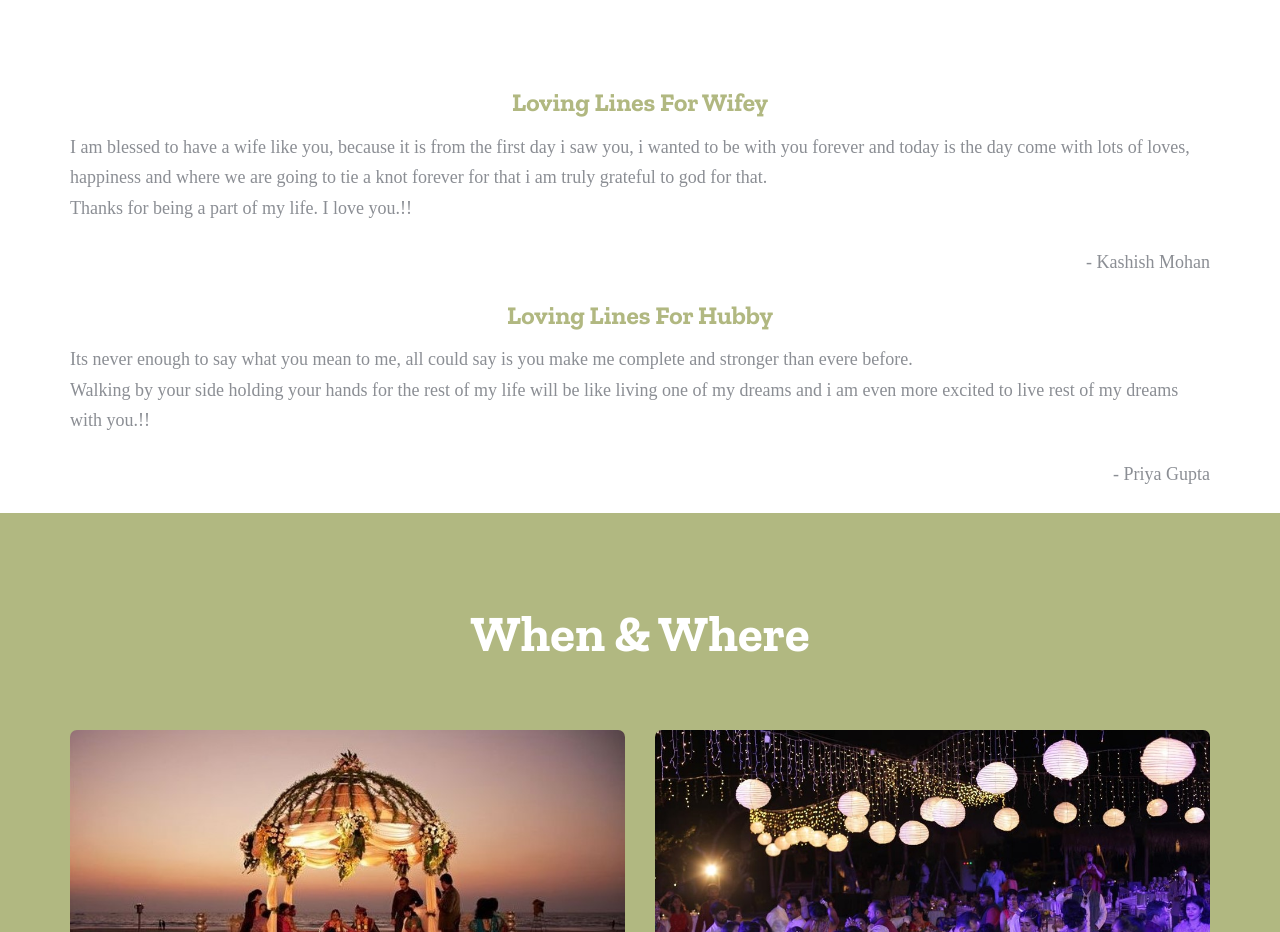
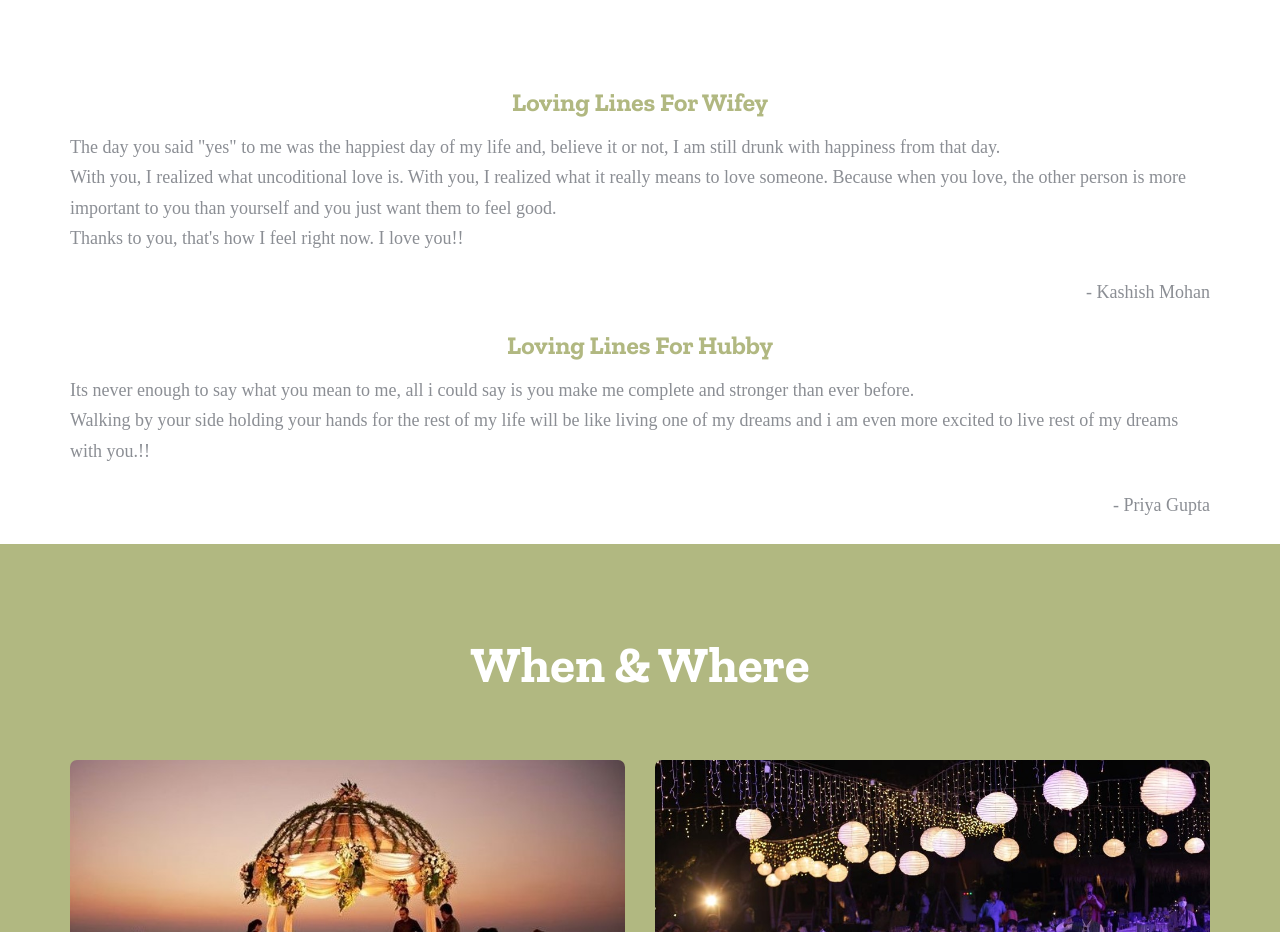
Before and after one commit to jaidevgoyal7/Wedding, a website: page index.html in a window 1280 px wide. Shown: the part 1600-2532 px from the top of the page. Drawn offline with nearby package versions, Linux system fonts and the light colour scheme; a web font is replaced by a local one.

Commit message:
Update index.html

```diff
--- a/index.html
+++ b/index.html
@@ -201,13 +201,13 @@ position:absolute;
 
 
       <h4 class="mt0 text-center">Loving Lines For Wifey</h4>
-      <p class="mt-1">I am  blessed  to have a wife like you, because it is from the first day i saw you, i wanted to be with you forever and today is the day come with lots of loves, happiness and where we are going to tie a knot forever for that i am truly grateful to god for that.<br>Thanks for being a part of my life. I love you.!!
+      <p class="mt-1">The day you said "yes" to me was the happiest day of my life and, believe it or not, I am still drunk with happiness from that day.<br>With you, I realized what uncoditional love is. With you, I realized what it really means to love someone. Because when you love, the other person is more important to you than yourself and you just want them to feel good.<br>Thanks to you, that's how I feel right now. I love you!!
 </p>
       <p style="text-align: right;">- Kashish Mohan</p>
 
 
       <h4 class="mt0 text-center">Loving Lines For Hubby</h4>
-      <p class="mt-1">Its never enough to say what you mean to me, all could say is you make me complete and stronger than evere before.<br>
+      <p class="mt-1">Its never enough to say what you mean to me, all i could say is you make me complete and stronger than ever before.<br>
       Walking by your side holding your hands for the rest of my life will be like living one of my dreams and i am even more excited to live rest of my dreams with you.!! </p>
       <p style="text-align: right;">- Priya Gupta</p>
     </div>
```
